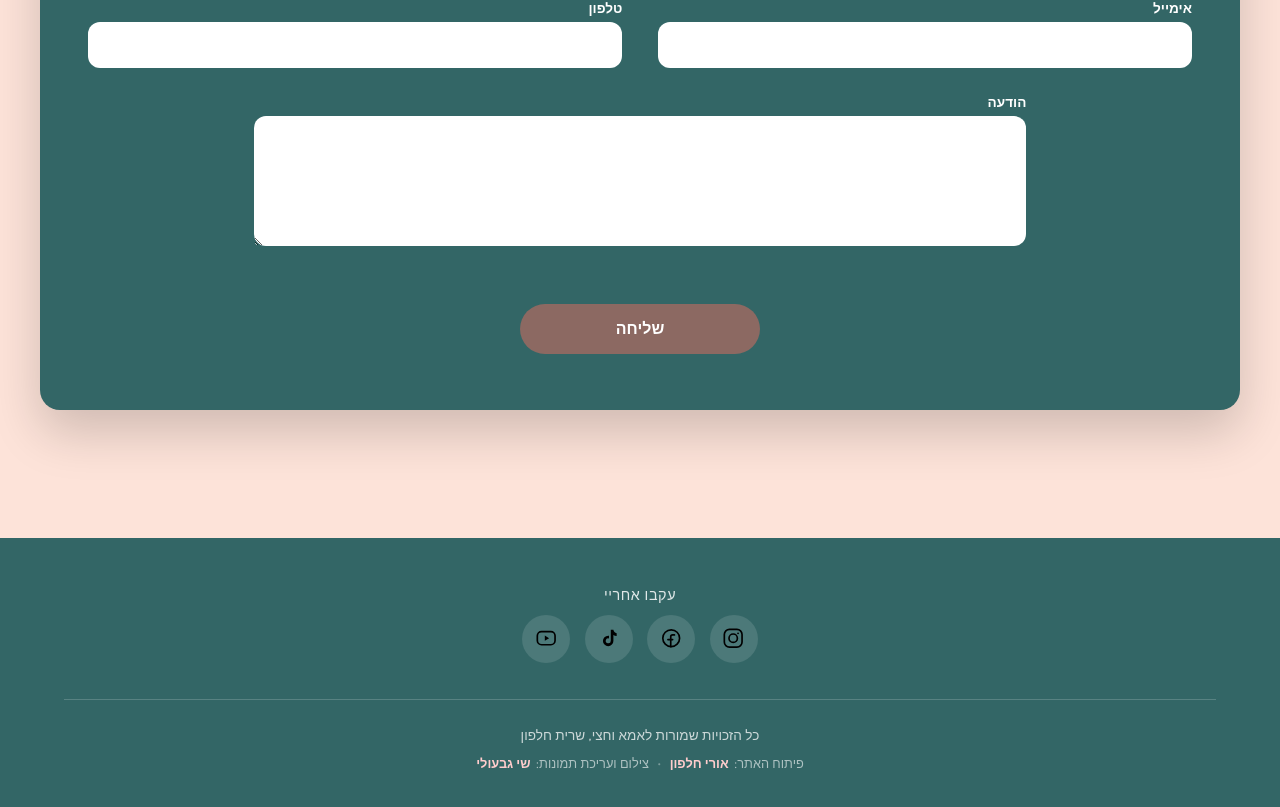
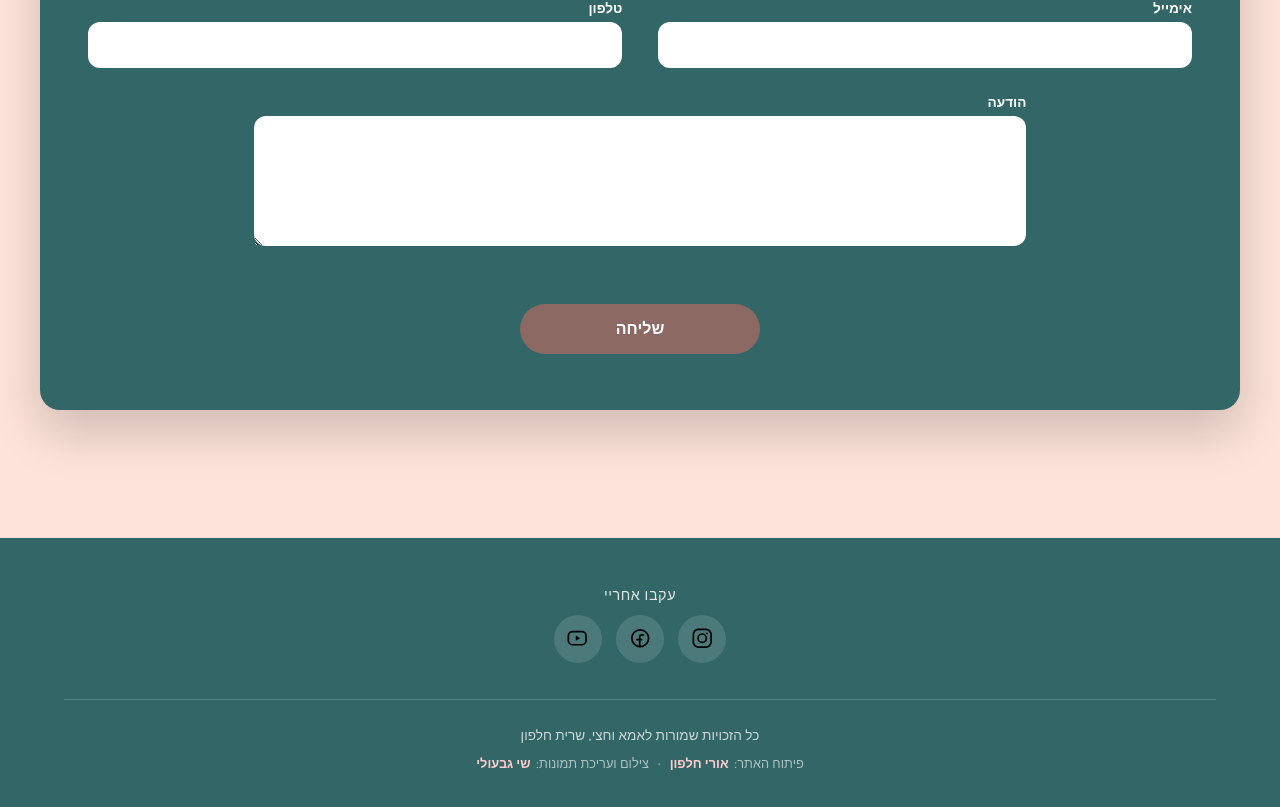
Before and after one commit to Belabel588/Mom_and_a_half_website, a React (Vite) app: page /#/ in a window 1280 px wide. Shown: the part 7423-8230 px from the top of the page. Built offline with nearby package versions, Linux system fonts and the light colour scheme.

Commit message:
Tik Tok link removal

```diff
--- a/src/cmps/Footer.jsx
+++ b/src/cmps/Footer.jsx
@@ -23,15 +23,6 @@ export const SOCIAL_LINKS = [
         <circle cx="12" cy="12" r="9" />
         <path d="M15.5 8.5h-2a2 2 0 0 0-2 2V21" />
         <path d="M8.5 13.5h5" />
-      </svg>
-    ),
-  },
-  {
-    name: 'TikTok',
-    href: 'https://www.tiktok.com/@sarit_halfon_?is_from_webapp=1&sender_device=pc',
-    icon: (
-      <svg viewBox="0 0 24 24" fill="currentColor">
-        <path d="M16.5 3c.3 1.9 1.6 3.4 3.5 3.8v2.8c-1.3 0-2.5-.4-3.5-1.1v6.4a5.6 5.6 0 1 1-5.6-5.6c.3 0 .6 0 .9.05v2.9a2.7 2.7 0 1 0 1.9 2.6V3h2.8z" />
       </svg>
     ),
   },
```
